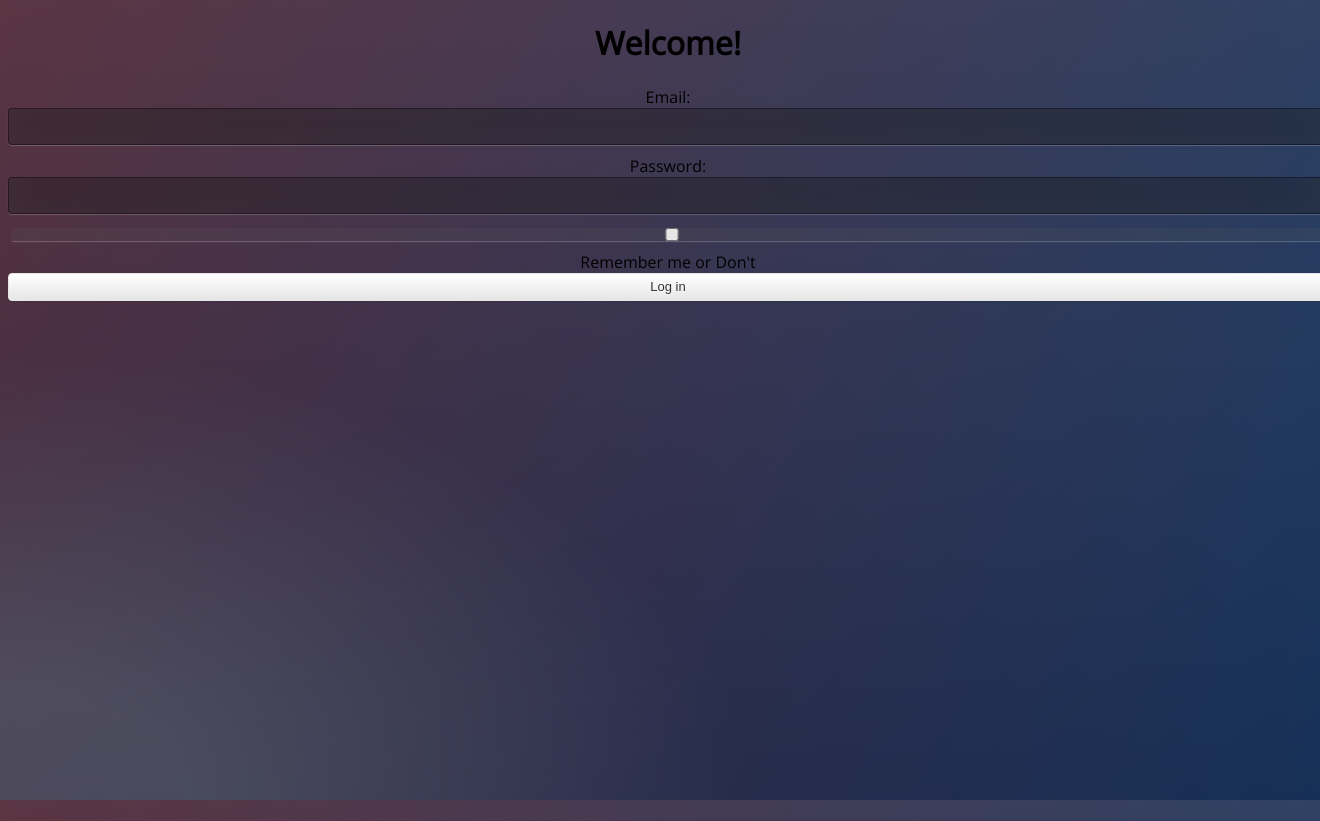
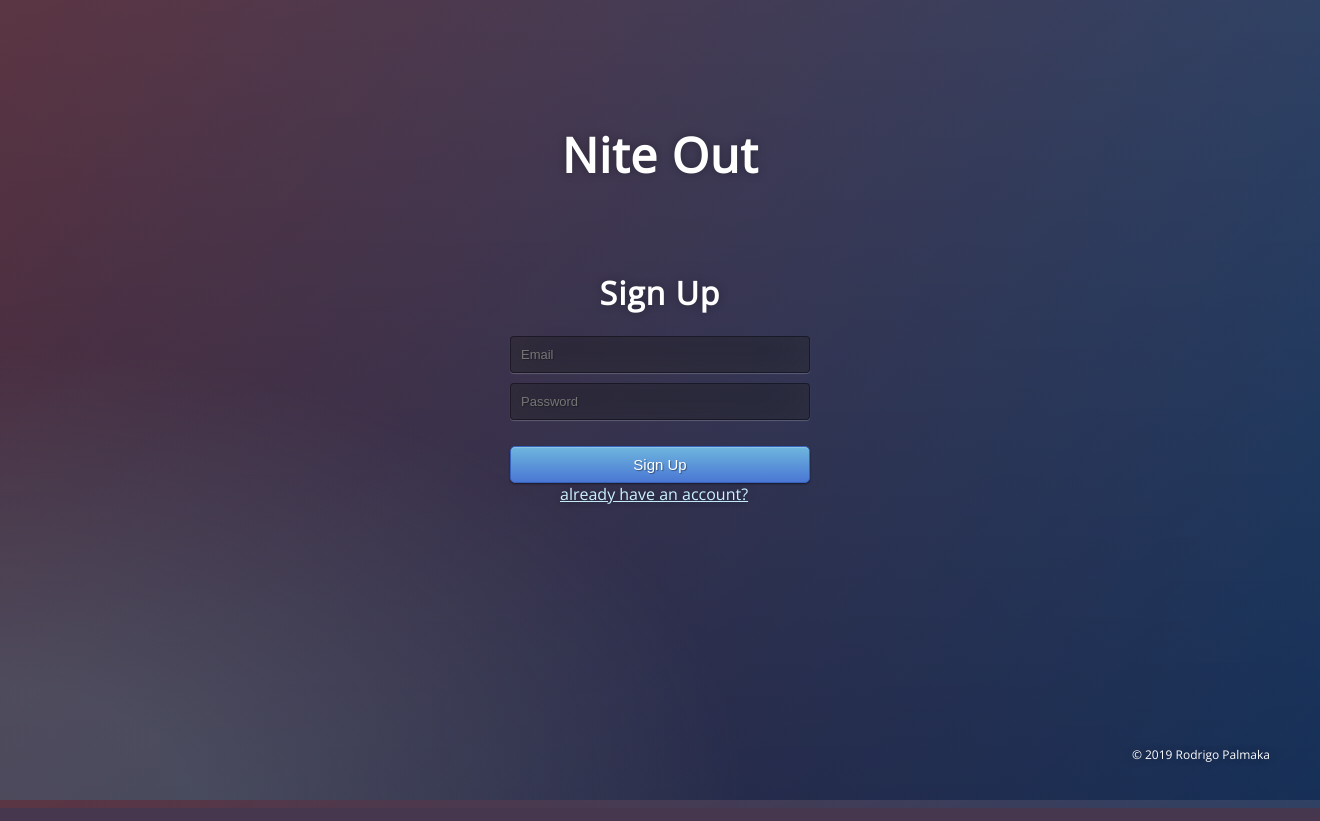
Before and after one commit to rodrigo-palmaka/dating_app, a Flask app: page / in a window 1320 px wide; the page is wider, and only the part inside the window is pictured. Run offline with Flask 2, Linux system fonts and the light colour scheme.

Commit message:
added html/CSS to signup/login, success split; fill prefs DB w/ default vals from signup prevent tracebacks

```diff
--- a/main_dating_flask.py
+++ b/main_dating_flask.py
@@ -11,45 +11,57 @@ simpleCuis =  ['Asian', 'American', 'Breakfast', 'Bubble_Tea', 'Cafe',
         'Fast_Food', 'Indian', 'Italian', 'Mediterranean', 'Mexican', 'Pizza']
 
 
-
 @app.route("/")
 def main():
+    return render_template('signup.html', message='')
+
+
+@app.route('/', methods = ['POST', 'GET'])
+# SIGN-UP
+def sign():
+    if request.method == 'POST':
+        email = request.form['email']
+        password = request.form['pass']
+        if not password:
+           return main2(signError="Invalid Password!")
+        # returns false if email taken
+        insert = handle.insertUser(email, password)
+        if insert:
+           id = handle.getID(email)
+           handle.prefsInit(id)
+           return redirect(url_for('setPrefs', id=id[0][0]))
+        elif not insert:
+           return signErr(signError="Email already used!")
+
+@app.route('/')
+def signErr(signError=''):
+    return render_template('signup.html', message=signError)
+
+@app.route('/login')
+def logPage():
     return render_template('login.html', message='')
 
 
-@app.route('/', methods = ['POST', 'GET'])
-def sign():
-   if request.method == 'POST':
+@app.route('/login', methods=['POST', 'GET'])
+def log():
+    if request.method == 'POST':
+        ##LOG-IN
+        email = request.form['email']
+        password = request.form['pass']
 
-      try:
-          ## SIGN-UP
-           email = request.form['email1']
-           password = request.form['pass1']
-           if not password:
-               return main2(signError="Invalid Password!")
-           # returns false if email taken
-           insert = handle.insertUser(email, password)
-           if insert:
-               id = handle.getID(email)
-               return redirect(url_for('setPrefs', id=id[0][0]))
-           elif not insert:
-               return main2(signError="Email already used!")
+        id = handle.getID(email)
+        if handle.validateLogin(email, password):
+            return redirect(url_for('dash', id=id[0][0]))
+        else:
+            return logErr(logError="Incorrect email or password!")
 
-      except:
-           ##LOG-IN
-           email = request.form['email2']
-           password = request.form['pass2']
-
-           id = handle.getID(email)
-           if handle.validateLogin(email, password):
-               return redirect(url_for('dash', id=id[0][0]))
-           else:
-               return main2(logError="Incorrect email or password!")
+@app.route('/login')
+def logErr(logError=''):
+    return render_template('login.html', message=logError)
 
 
-@app.route('/')
-def main2(signError='', logError=''):
-    return render_template('homepage.html', message=signError, message2=logError)
+
+
 
 
 @app.route('/signup/<id>')
@@ -144,7 +156,6 @@ def sugg(id, selectDate):
     listOf3 = []
     dictOf3 = {}
     userBudget = handle.getBudget(id)[0][0]
-    print(userBudget)
 
     while not listOf3:
         for i in cuisList:
--- a/schema.sql
+++ b/schema.sql
@@ -1,24 +1,24 @@
--- drop table if exists user;
---     create table user (
---     id integer primary key autoincrement,
---     email text not null,
---     password text not null
--- );
---
---
---
--- drop table if exists preferences;
--- create table preferences (
---   id integer primary key autoincrement,
---   user_email text not null,
---   sex INT(2),
---   age INT,
---   city_id INT,
---   city_name TEXT,
---   budget INT(3),
---   active INT(2),
---   Asian TINYINT(1), American TINYINT(1), Breakfast TINYINT(1), Bubble_Tea TINYINT(1), Cafe TINYINT(1),
---   Fast_Food TINYINT(1), Indian TINYINT(1), Italian TINYINT(1), Mediterranean TINYINT(1), Mexican TINYINT(1), Pizza TINYINT(1));
+drop table if exists user;
+    create table user (
+    id integer primary key autoincrement,
+    email text not null,
+    password text not null
+);
+
+
+
+drop table if exists preferences;
+create table preferences (
+  id integer primary key autoincrement,
+  user_email text not null,
+  sex INT(2),
+  age INT,
+  city_id INT,
+  city_name TEXT,
+  budget INT(3),
+  active INT(2),
+  Asian TINYINT(1), American TINYINT(1), Breakfast TINYINT(1), Bubble_Tea TINYINT(1), Cafe TINYINT(1),
+  Fast_Food TINYINT(1), Indian TINYINT(1), Italian TINYINT(1), Mediterranean TINYINT(1), Mexican TINYINT(1), Pizza TINYINT(1));
 --
 -- --
 -- -- --   -- Afghan TINYINT(1), African TINYINT(1), American TINYINT(1), Argentine TINYINT(1), Armenian TINYINT(1), Asian TINYINT(1), BBQ TINYINT(1), Bagels TINYINT(1), Bakery TINYINT(1), Bar_Food TINYINT(1), Belgian TINYINT(1), Beverages TINYINT(1), Brazilian TINYINT(1), Breakfast TINYINT(1), British TINYINT(1), Bubble_Tea TINYINT(1), Burger TINYINT(1),
--- a/static/login.css
+++ b/static/login.css
@@ -25,6 +25,18 @@ body {
     background: -webkit-radial-gradient(0% 100%, ellipse cover, rgba(104,128,138,.4) 10%,rgba(138,114,76,0) 40%), linear-gradient(to bottom,  rgba(57,173,219,.25) 0%,rgba(42,60,87,.4) 100%), linear-gradient(135deg,  #670d10 0%,#092756 100%);
     filter: progid:DXImageTransform.Microsoft.gradient( startColorstr='#3E1D6D', endColorstr='#092756',GradientType=1 );
 }
+
+.welcome {
+    position: absolute;
+    top: 30%;
+    left: 50%;
+    margin: -150px 0 0 -150px;
+    width:300px;
+    height:300px;
+  }
+
+.welcome h1 { color: #fff; text-shadow: 0 0 10px rgba(0,0,0,0.3); font-size: 3em; letter-spacing:1px; text-align:center;}
+
 .login {
     position: absolute;
     top: 50%;
@@ -34,6 +46,17 @@ body {
     height:300px;
 }
 .login h1 { color: #fff; text-shadow: 0 0 10px rgba(0,0,0,0.3); letter-spacing:1px; text-align:center; }
+
+.login a { color: #ccf2ff; text-shadow: 0 0 10px rgba(0,0,0,0.3); text-align: center; padding-left: 50px }
+p { color: #fff; text-shadow: 0 0 10px rgba(0,0,0,0.3); }
+
+#copy {
+    position: absolute;
+    bottom: 25px;
+    right:50px;
+    }
+#copy p {font-size: 9pt;}
+
 
 input {
     width: 100%;
--- a/templates/login.html
+++ b/templates/login.html
@@ -7,31 +7,32 @@
 
   </head>
 
-  <body align="center">
+  <body>
+    <div class='welcome'>
+      <h1> Nite Out </h1>
+    </div>
+    <div class='login'>
+      <h1> Welcome Back! </h1>
 
-    <h1> Welcome! </h1>
+      <form class="form-login" method="POST">
 
-    <form class="form-login" method="POST">
+        <!-- UNCOMMENT WHEN DONE TESTING -->
+        <!-- Email: <input type="email" name="email2"><br> -->
+        <input type="text" name="email" placeholder="Email"><br>
+        <input type="text" name="pass" placeholder="Password">
+          <p text="align-center">
+              {{message}}
+          </p>
 
-      <!-- UNCOMMENT WHEN DONE TESTING -->
-      <!-- Email: <input type="email" name="email2"><br> -->
-      Email: <input type="text" name="email2"><br>
-      Password: <input type="text" name="pass2"><br>
-      <div class="checkbox mb-3">
-          <label>
-            <input type="checkbox" value="remember-me"> Remember me or Don't
-          </label>
-        </div>
 
-      <button class="btn btn-lg btn-secondary btn-block" type="submit">Log in</button>
+        <button class="btn btn-primary btn-block btn-large" type="submit">Log in</button>
 
-    </form>
-    <br>
-    <div>
-      <p text="align-center">
-          {{message2}}
-      </p>
+      </form>
     </div>
+    <div id="copy">
+      <p>&copy; 2019 Rodrigo Palmaka<p>
+    </div>
+
 
 </body>
 
--- a/templates/signup.html
+++ b/templates/signup.html
@@ -6,28 +6,35 @@
 
   </head>
 
-    <body>
-      <h1> Welcome! </h1>
 
-      <form class="form-signup" method="POST">
-        <!-- UNCOMMENT WHEN DONE TESTING -->
-        <!-- Email: <input type="email" name="email1"><br> -->
-        Email: <input type="text" name="email1"><br>
-        Password: <input type="text" name="pass1"><br>
-        <div class="checkbox mb-3">
+  <body>
+      <div class='welcome'>
+        <h1> Nite Out </h1>
+      </div>
 
-          </div>
-        <button class="btn btn-lg btn-primary btn-block" type="submit">Sign up</button>
+      <div class='login'>
+        <h1> Sign Up </h1>
+
+          <form class="form-signup" method="POST">
+            <!-- UNCOMMENT WHEN DONE TESTING -->
+            <!-- Email: <input type="email" name="email1"><br> -->
+            <input type="text" name="email" placeholder="Email"><br>
+            <input type="text" name="pass" placeholder="Password">
+              <p>
+                  {{message}}
+              </p>
+            <button class="btn btn-primary btn-block btn-large" type="submit">Sign Up</button>
+          </form>
+            <a href="{{ url_for('log') }}"> already have an account?  </a>
+          <br>
 
 
-      </form>
-      <br>
-      <div>
-        <p text="align-center">
-            {{message}}
-        </p>
+
       </div>
-    </body>
+      <div id="copy">
+        <p>&copy; 2019 Rodrigo Palmaka<p>
+      </div>
+  </body>
 
 
 
```
Also changed, not shown: db_handler.py (+10 -1 lines), signup.db.
